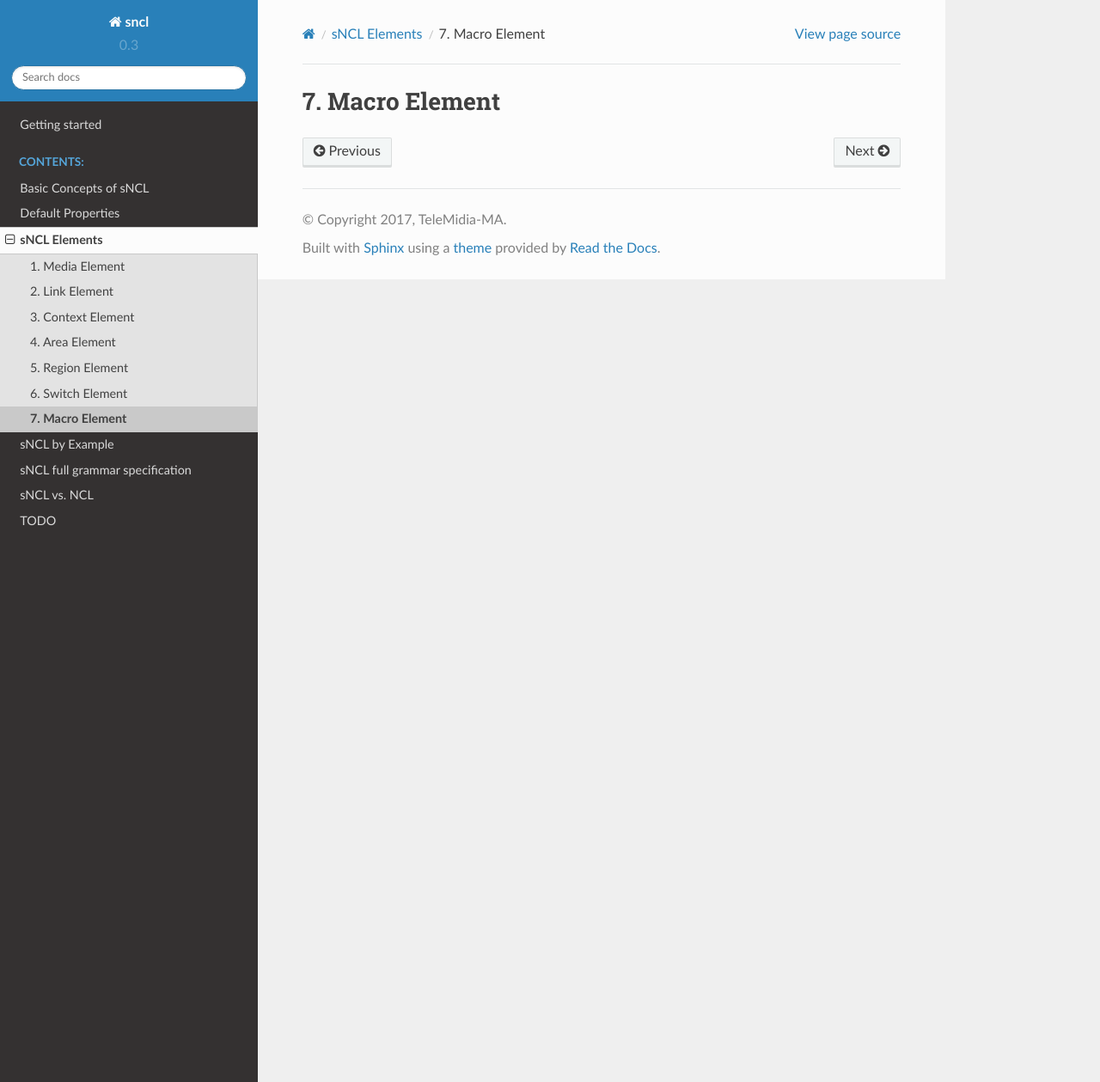
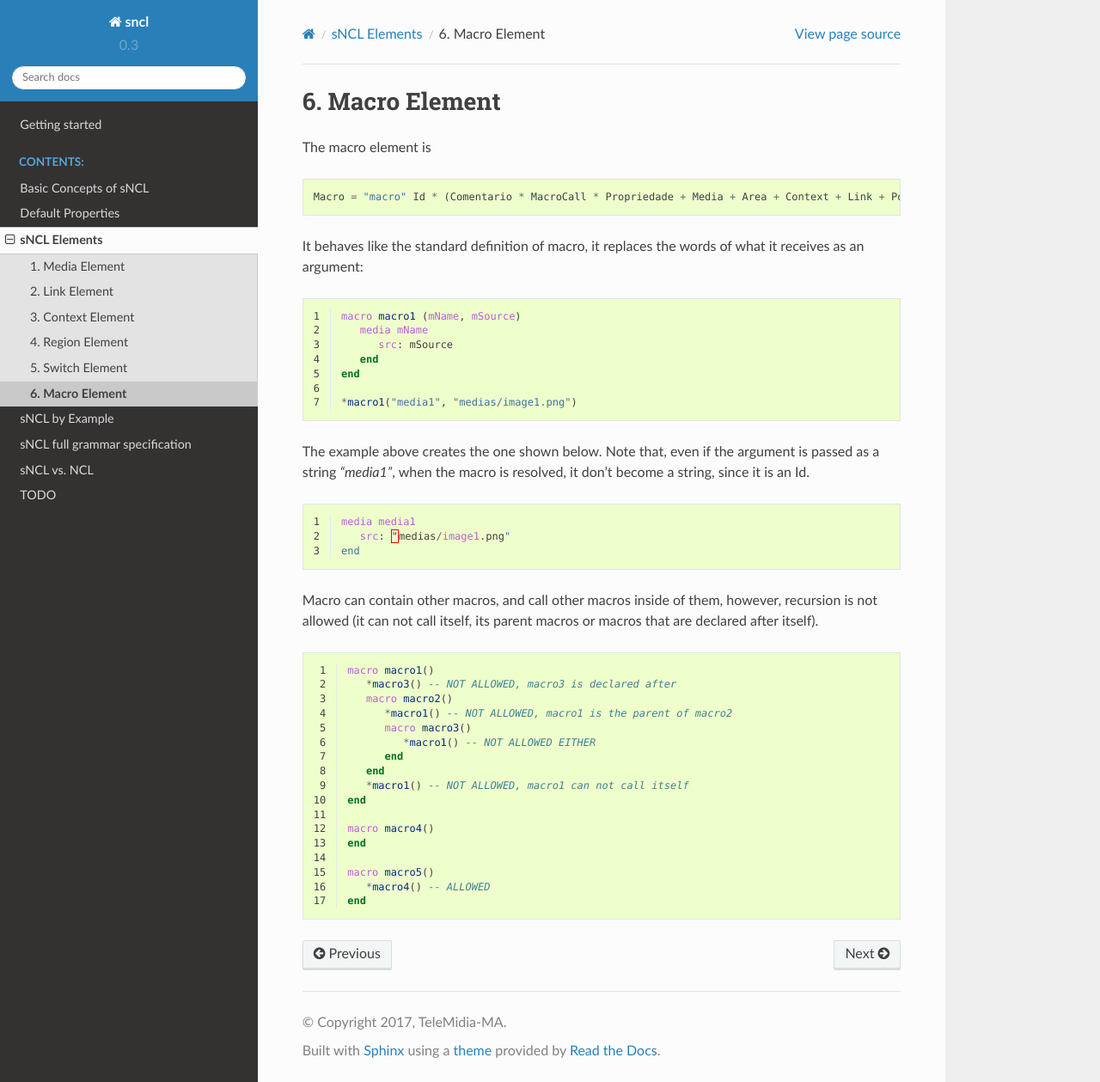
Before and after one commit to TeleMidia-MA/sncl, a Sphinx documentation site: the page built from doc/macro-element.rst, in a window 1280 px wide and 1259 px high. Shown: the whole window at 86% size. Built offline with Sphinx 7.4.7 and the Read the Docs theme 2.0.0, drawn with Linux system fonts in a browser that asks for light colours.

Commit message:
Update documentation

```diff
--- a/doc/area-element.rst
+++ b/doc/area-element.rst
@@ -1,2 +1,6 @@
 Area Element
 ============
+
+::
+
+   Area = "area" * Id * (Comentario + Propriedade)^0 * "end"
--- a/doc/macro-element.rst
+++ b/doc/macro-element.rst
@@ -1,2 +1,58 @@
 Macro Element
 =============
+
+The macro element is
+
+::
+
+   Macro = "macro" Id * (Comentario * MacroCall * Propriedade + Media + Area + Context + Link + Port + Region)^0 * "end"
+
+It behaves like the standard definition of macro, it replaces the words of what
+it receives as an argument:
+
+.. code-block:: lua
+   :linenos:
+
+   macro macro1 (mName, mSource)
+      media mName
+         src: mSource
+      end
+   end
+
+   *macro1("media1", "medias/image1.png")
+
+The example above creates the one shown below. Note that, even if the argument
+is passed as a string *"media1"*, when the macro is resolved, it don't become a
+string, since it is an Id.
+
+.. code-block:: lua
+   :linenos:
+
+   media media1
+      src: "medias/image1.png"
+   end
+
+Macro can contain other macros, and call other macros inside of them, however,
+recursion is not allowed (it can not call itself, its parent macros or macros
+that are declared after itself).
+
+.. code-block:: lua
+   :linenos:
+
+   macro macro1()
+      *macro3() -- NOT ALLOWED, macro3 is declared after
+      macro macro2()
+         *macro1() -- NOT ALLOWED, macro1 is the parent of macro2
+         macro macro3()
+            *macro1() -- NOT ALLOWED EITHER
+         end
+      end
+      *macro1() -- NOT ALLOWED, macro1 can not call itself
+   end
+
+   macro macro4()
+   end
+
+   macro macro5()
+      *macro4() -- ALLOWED
+   end
--- a/doc/sncl-elements.rst
+++ b/doc/sncl-elements.rst
@@ -7,7 +7,6 @@ sNCL Elements
    media-element
    link-element
    context-element
-   area-element
    region-element
    switch-element
    macro-element
```
Also changed, not shown: doc/basic-concepts.rst (+13 -9 lines), doc/link-element.rst (+8 -3 lines), doc/media-element.rst (+17 -8 lines).
